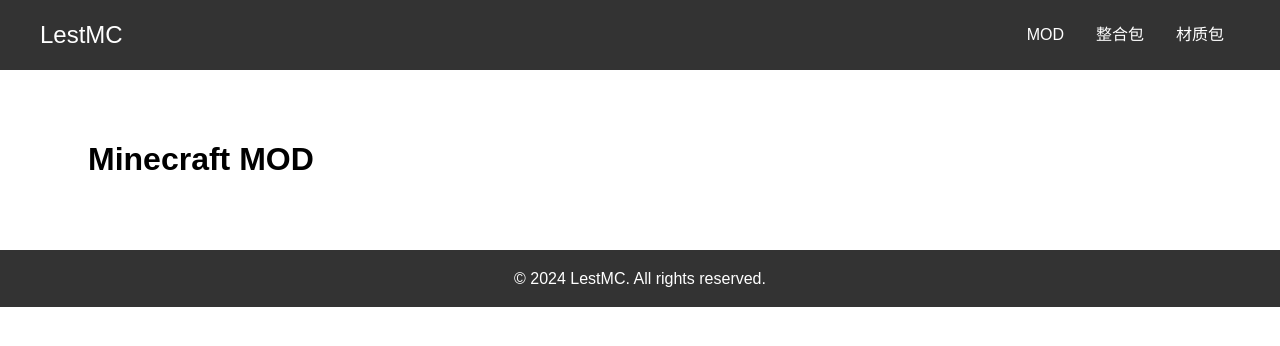
After one commit to lestmc/lestmc, a Flask app: page /mods in a window 1280 px wide. The commit adds this page. Shown: the top 346 px of the page. Run offline with Flask 2, Linux system fonts and the light colour scheme.

Commit message:
添加加载界面和新的模组、整合包、资源包页面

```diff
--- a/app/routes.py
+++ b/app/routes.py
@@ -1,11 +1,26 @@
-from flask import Blueprint, render_template
+from flask import Blueprint, render_template, redirect, url_for
 from app.models import Resource
 
 main = Blueprint('main', __name__)
 
 @main.route('/')
 def index():
-    return render_template('index.html')
+    return redirect(url_for('main.mods'))
+
+@main.route('/mods')
+def mods():
+    # 这里可以添加获取 MOD 列表的逻辑
+    return render_template('mods.html')
+
+@main.route('/modpacks')
+def modpacks():
+    # 这里可以添加获取整合包列表的逻辑
+    return render_template('modpacks.html')
+
+@main.route('/resourcepacks')
+def resourcepacks():
+    # 这里可以添加获取材质包列表的逻辑
+    return render_template('resourcepacks.html')
 
 @main.route('/resources')
 def resources():
--- a/app/templates/base.html
+++ b/app/templates/base.html
@@ -5,14 +5,44 @@
     <meta name="viewport" content="width=device-width, initial-scale=1.0">
     <title>LestMC - {% block title %}{% endblock %}</title>
     <link rel="stylesheet" href="{{ url_for('static', filename='css/style.css') }}">
+    <style>
+        #loading-screen {
+            position: fixed;
+            top: 0;
+            left: 0;
+            width: 100%;
+            height: 100%;
+            background-color: black;
+            display: flex;
+            flex-direction: column;
+            justify-content: center;
+            align-items: center;
+            z-index: 9999;
+        }
+        #loading-screen h1 {
+            color: white;
+            font-size: 3em;
+            margin-bottom: 20px;
+        }
+        #loading-screen p {
+            color: white;
+            font-size: 1.5em;
+        }
+    </style>
 </head>
 <body>
+    <div id="loading-screen">
+        <h1>LestMC</h1>
+        <p>欢迎━(*｀∀´*)ノ亻!</p>
+    </div>
+
     <nav>
         <div class="nav-wrapper">
             <a href="{{ url_for('main.index') }}" class="brand-logo">LestMC</a>
             <ul class="nav-links">
-                <li><a href="{{ url_for('main.index') }}">首页</a></li>
-                <li><a href="{{ url_for('main.resources') }}">资源</a></li>
+                <li><a href="{{ url_for('main.mods') }}">MOD</a></li>
+                <li><a href="{{ url_for('main.modpacks') }}">整合包</a></li>
+                <li><a href="{{ url_for('main.resourcepacks') }}">材质包</a></li>
             </ul>
         </div>
     </nav>
@@ -24,5 +54,13 @@
     <footer>
         <p>&copy; 2024 LestMC. All rights reserved.</p>
     </footer>
+
+    <script>
+        window.addEventListener('load', function() {
+            setTimeout(function() {
+                document.getElementById('loading-screen').style.display = 'none';
+            }, 2000); // 2秒后隐藏加载界面
+        });
+    </script>
 </body>
 </html>
--- /dev/null
+++ b/app/templates/mods.html
@@ -0,0 +1,10 @@
+{% extends "base.html" %}
+
+{% block title %}MOD{% endblock %}
+
+{% block content %}
+<div class="mods-container">
+    <h1>Minecraft MOD</h1>
+    <!-- 这里添加 MOD 列表 -->
+</div>
+{% endblock %}
--- a/static/css/style.css
+++ b/static/css/style.css
@@ -78,3 +78,10 @@ footer {
     background-color: #333;
     color: white;
 }
+
+/* 新的容器样式 */
+.mods-container,
+.modpacks-container,
+.resourcepacks-container {
+    padding: 2rem;
+}
```
Also changed, not shown: app/templates/modpacks.html (added, +10 -0 lines), app/templates/resourcepacks.html (added, +10 -0 lines).
